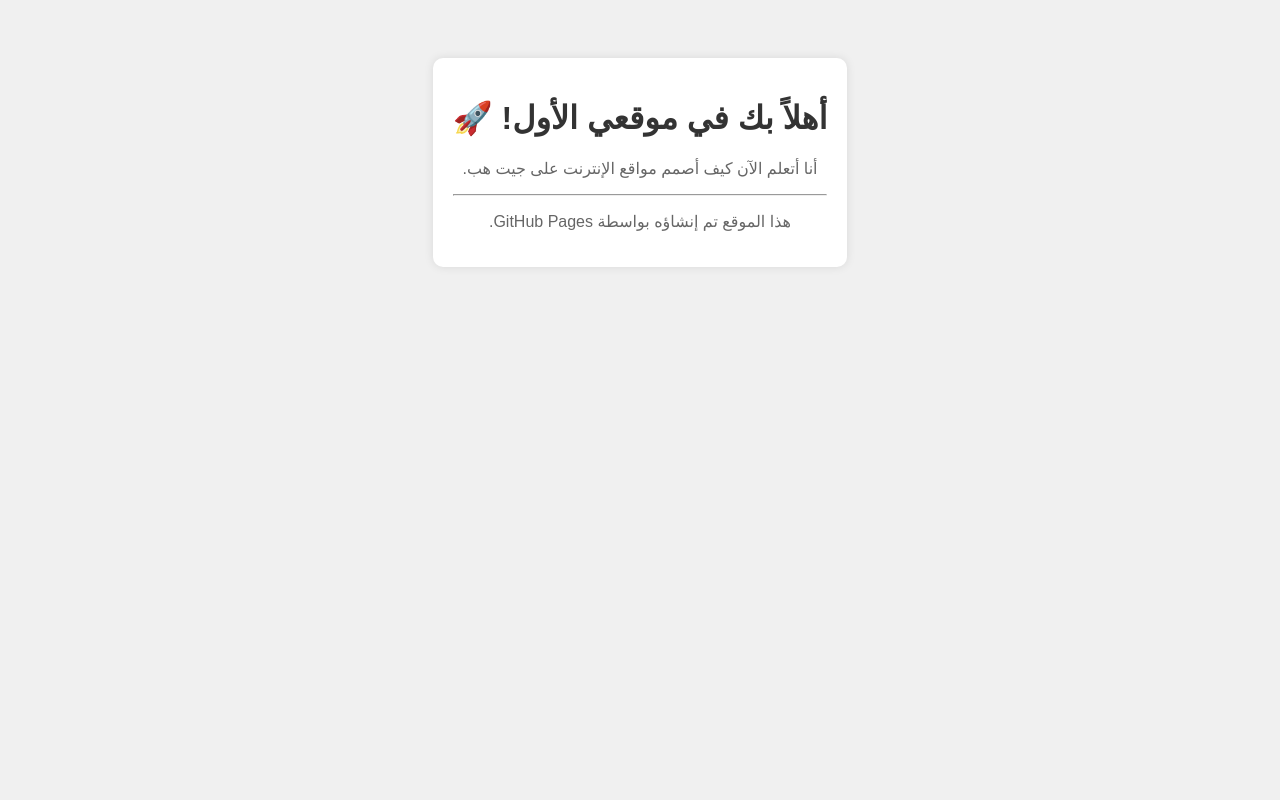
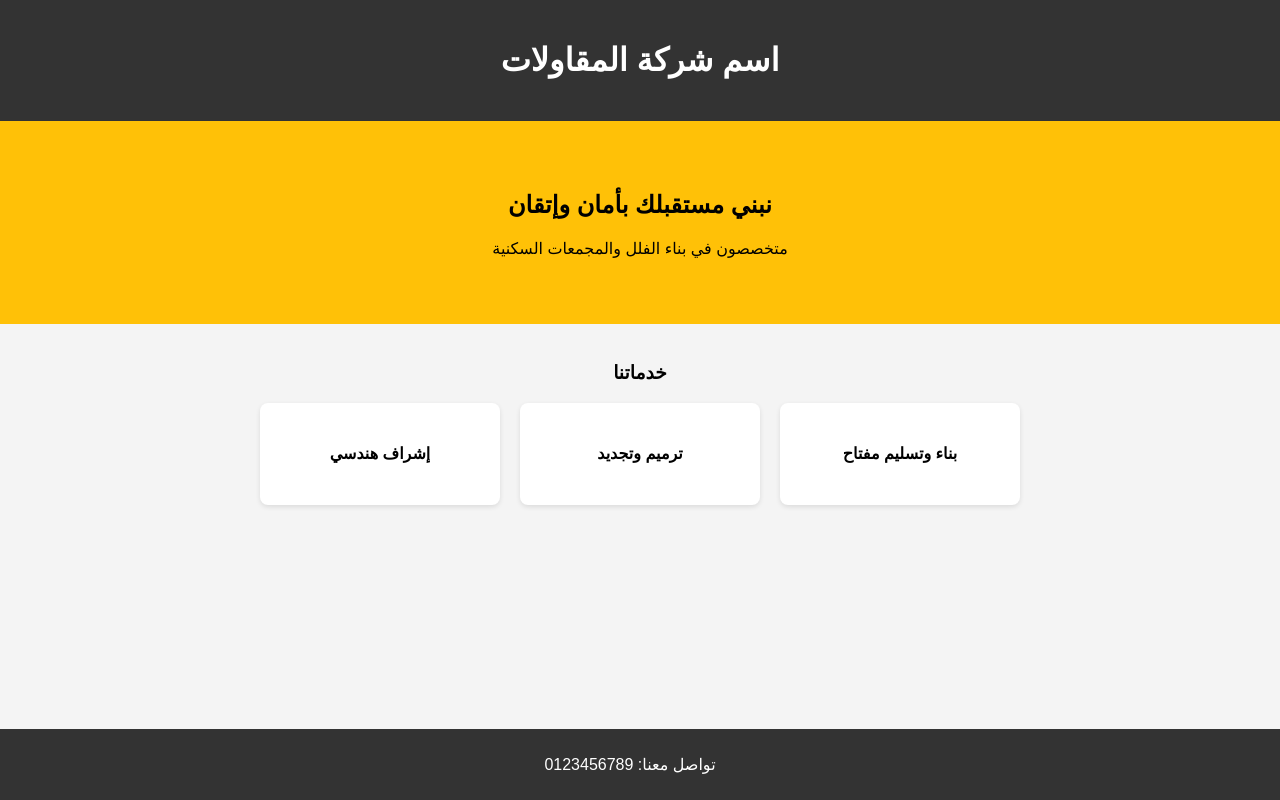
Before and after one commit to Alemangroub/alemangroup.github.io, a plain HTML site: page index.html in a window 1280 px wide. Drawn offline with Linux system fonts and the light colour scheme.

Commit message:
Update index.html

```diff
--- a/index.html
+++ b/index.html
@@ -1,24 +1,47 @@
 <!DOCTYPE html>
-<html dir="rtl" lang="ar">
+<html lang="ar" dir="rtl">
 <head>
     <meta charset="UTF-8">
-    <meta name="viewport" content="width=device-width, initial-scale=1.0">
-    <title>موقعي الشخصي</title>
+    <title>شركة المقاولات الخاصة بي</title>
     <style>
-        body { font-family: Arial, sans-serif; text-align: center; background-color: #f0f0f0; padding: 50px; }
-        .card { background: white; padding: 20px; border-radius: 10px; box-shadow: 0 0 10px rgba(0,0,0,0.1); display: inline-block; }
-        h1 { color: #333; }
-        p { color: #666; }
+        body { font-family: Arial, sans-serif; margin: 0; padding: 0; text-align: center; background-color: #f4f4f4; }
+        header { background-color: #333; color: white; padding: 20px; }
+        .hero { background-color: #ffc107; padding: 50px; } /* لون أصفر مثل معدات البناء */
+        section { padding: 20px; }
+        .services { display: flex; justify-content: center; gap: 20px; }
+        .card { background: white; padding: 20px; border-radius: 8px; width: 200px; box-shadow: 0 2px 5px rgba(0,0,0,0.1); }
+        footer { background: #333; color: white; padding: 10px; position: fixed; bottom: 0; width: 100%; }
     </style>
 </head>
 <body>
 
-    <div class="card">
-        <h1>أهلاً بك في موقعي الأول! 🚀</h1>
-        <p>أنا أتعلم الآن كيف أصمم مواقع الإنترنت على جيت هب.</p>
-        <hr>
-        <p>هذا الموقع تم إنشاؤه بواسطة GitHub Pages.</p>
+    <header>
+        <h1>اسم شركة المقاولات</h1>
+    </header>
+
+    <div class="hero">
+        <h2>نبني مستقبلك بأمان وإتقان</h2>
+        <p>متخصصون في بناء الفلل والمجمعات السكنية</p>
     </div>
+
+    <section>
+        <h3>خدماتنا</h3>
+        <div class="services">
+            <div class="card">
+                <h4>بناء وتسليم مفتاح</h4>
+            </div>
+            <div class="card">
+                <h4>ترميم وتجديد</h4>
+            </div>
+            <div class="card">
+                <h4>إشراف هندسي</h4>
+            </div>
+        </div>
+    </section>
+
+    <footer>
+        <p>تواصل معنا: 0123456789</p>
+    </footer>
 
 </body>
 </html>
```
